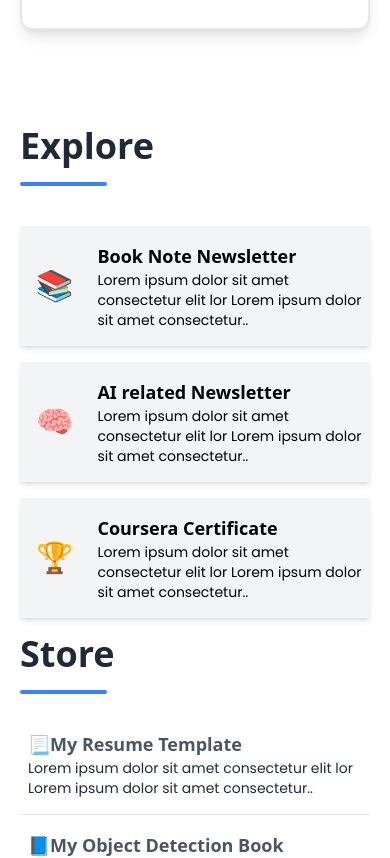
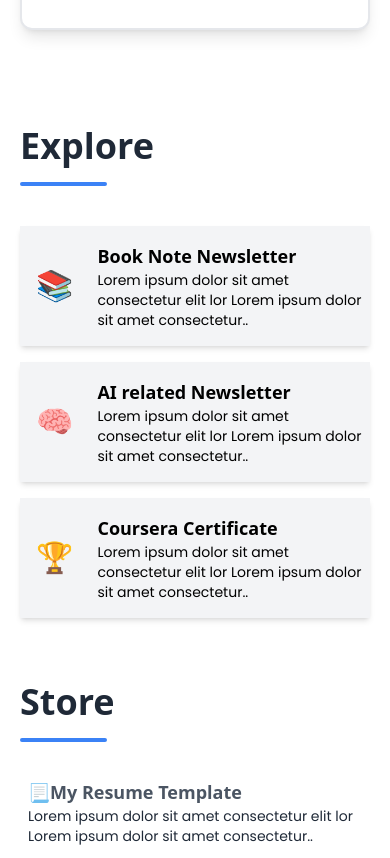
Before and after one commit to miftajannat/aliabdal_nextjs_clone, a Next.js app: page / in a window 390 px wide. Shown: the part 2100-2958 px from the top of the page. Built offline with nearby package versions, Linux system fonts and the light colour scheme.

Commit message:
added space in small screen

```diff
--- a/components/explore.js
+++ b/components/explore.js
@@ -4,7 +4,7 @@
 
 export default function explore() {
   return (
-    <div className='grid md:grid-cols-2 sm:grid-cols-1 gap-x-20 mt-20'>
+    <div className='grid md:grid-cols-2 sm:grid-cols-1 gap-x-20 mt-20 sm:gap-y-12 md:gap-y-0'>
 
 
 
```
